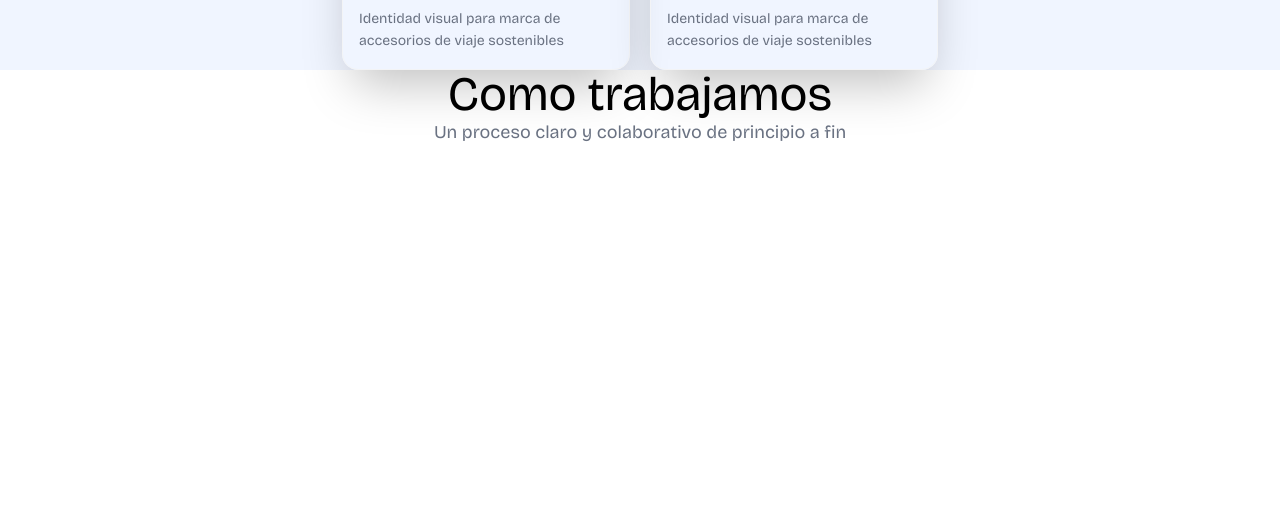
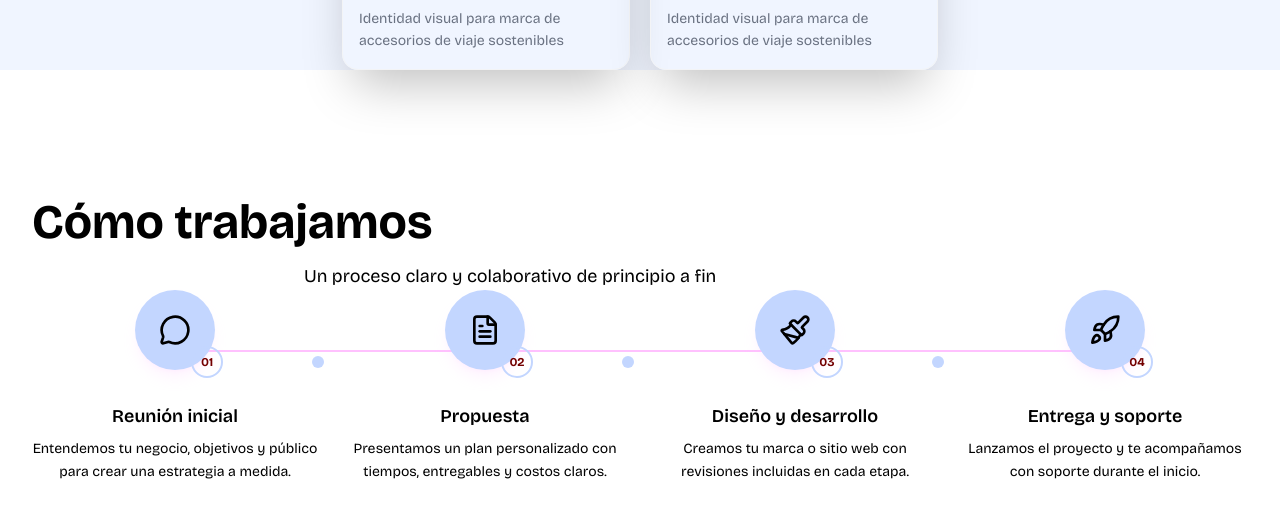
Before and after one commit to CasJuan/velaz-agency, a React (Vite) app: page / in a window 1280 px wide. Shown: the part 3166-3684 px from the top of the page. Before the commit the page ends 3312 px from the top, so only its background shows below. Built offline with nearby package versions, Linux system fonts and the light colour scheme.

Commit message:
proceso de trabajo

```diff
--- a/src/Proceso.jsx
+++ b/src/Proceso.jsx
@@ -1,10 +1,86 @@
+import { MessageCircle, FileText, Paintbrush, Rocket } from "lucide-react"
 
+const steps = [
+    {
+        number: "01",
+        icon: MessageCircle,
+        title: "Reunión inicial",
+        description: "Entendemos tu negocio, objetivos y público para crear una estrategia a medida.",
+    },
+    {
+        number: "02",
+        icon: FileText,
+        title: "Propuesta",
+        description: "Presentamos un plan personalizado con tiempos, entregables y costos claros.",
+    },
+    {
+        number: "03",
+        icon: Paintbrush,
+        title: "Diseño y desarrollo",
+        description: "Creamos tu marca o sitio web con revisiones incluidas en cada etapa.",
+    },
+    {
+        number: "04",
+        icon: Rocket,
+        title: "Entrega y soporte",
+        description: "Lanzamos el proyecto y te acompañamos con soporte durante el inicio.",
+    },
+]
 
 export const Proceso = () => {
     return (
-        <section>
-            <h2 className="text-5xl text-center">Como trabajamos</h2>
-            <p className="text-lg text-center text-gray-500">Un proceso claro y colaborativo de principio a fin</p>
+        <section id="proceso" className="py-24 lg:py-32 bg-card">
+            <div className="mx-auto max-w-7xl px-4 sm:px-6 lg:px-8">
+                <h2 className="text-3xl sm:text-4xl lg:text-5xl font-bold text-foreground">
+                    Cómo trabajamos
+                </h2>
+                <p className="mt-4 text-lg text-muted-foreground max-w-2xl mx-auto">
+                    Un proceso claro y colaborativo de principio a fin
+                </p>
+                <div
+
+                    initial="hidden"
+                    whileInView="visible"
+                    viewport={{ once: true, margin: "-100px" }}
+                    className="relative"
+                >
+
+                    <div className="hidden lg:block absolute top-15 left-[calc(12.5%+24px)] right-[calc(12.5%+24px)] h-0.5 bg-border bg-primary" />
+
+                    <div className="lg:hidden absolute left-9.75 top-20 bottom-20 w-0.5 bg-border bg-primary" />
+
+                    <div className="grid grid-cols-1 lg:grid-cols-4 gap-8 lg:gap-6">
+                        {steps.map((step, index) => (
+                            <div
+                                key={step.number}
+                                className="relative flex lg:flex-col items-start lg:items-center gap-6 lg:gap-0"
+                            >
+                                <div className="relative z-10 shrink-0">
+                                    <div className="w-20 h-20 rounded-full bg-tertiary flex items-center justify-center shadow-lg shadow-primary/20">
+                                        <step.icon className="w-8 h-8 text-primary-foreground" />
+                                    </div>
+                                    <span className="absolute -bottom-2 -right-2 w-8 h-8 rounded-full bg-background border-2 border-tertiary flex items-center justify-center text-xs font-bold text-secondary">
+                                        {step.number}
+                                    </span>
+                                </div>
+                                <div className="lg:mt-8 lg:text-center flex-1">
+                                    <h3 className="text-lg font-semibold text-foreground mb-2">
+                                        {step.title}
+                                    </h3>
+                                    <p className="text-sm text-muted-foreground leading-relaxed">
+                                        {step.description}
+                                    </p>
+                                </div>
+                                {index < steps.length - 1 && (
+                                    <div className="hidden lg:flex absolute top-15 -right-3 w-6 h-6 items-center justify-center">
+                                        <div className="w-3 h-3 rounded-full bg-tertiary" />
+                                    </div>
+                                )}
+                            </div>
+                        ))}
+                    </div>
+                </div>
+            </div>
         </section>
     )
 }
```
